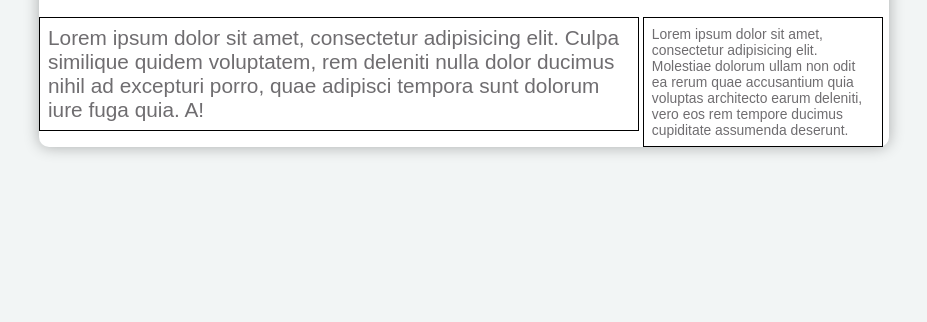
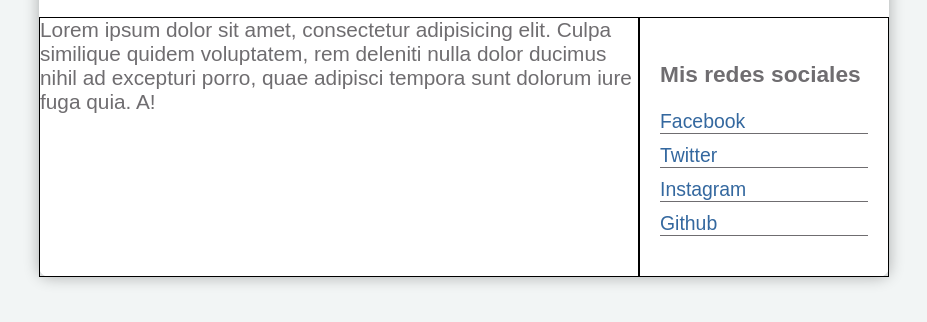
Before and after one commit to josuetec2003/ejemplo-portales-p12020, a plain HTML site: page index.html in a window 1280 px wide. Shown: the part 284-606 px from the top of the page, without its empty margins (176-1103 px from the left). Drawn offline with Linux system fonts and the light colour scheme.

Commit message:
Header finalizado y uso de Grid Layout

```diff
--- a/index.html
+++ b/index.html
@@ -5,6 +5,7 @@
 	<title>Document</title>
 	<link rel="stylesheet" href="static/css/estilos.css">
 	<link rel="stylesheet" href="https://fonts.googleapis.com/css?family=Lobster&display=swap">
+	<script src="https://kit.fontawesome.com/229c95ae12.js" crossorigin="anonymous"></script>
 </head>
 <body>
 	<!-- comentarios html -->
@@ -24,12 +25,20 @@
 			</nav>
 		</header>
 
-		<div id="contenido">
+		<div id="contenido" class="grid-container">
 			<section class="col">
 				Lorem ipsum dolor sit amet, consectetur adipisicing elit. Culpa similique quidem voluptatem, rem deleniti nulla dolor ducimus nihil ad excepturi porro, quae adipisci tempora sunt dolorum iure fuga quia. A!
 			</section>
+
 			<aside class="col">
-				Lorem ipsum dolor sit amet, consectetur adipisicing elit. Molestiae dolorum ullam non odit ea rerum quae accusantium quia voluptas architecto earum deleniti, vero eos rem tempore ducimus cupiditate assumenda deserunt.
+				<h3>Mis redes sociales</h3>
+
+				<ul id="redes">
+					<li><a target="_blank" href="https://facebook.com/josuetec2003">Facebook</a></li>
+					<li><a target="_blank" href="https://twitter.com/josuetec2003">Twitter</a></li>
+					<li><a target="_blank" href="https://instagram.com/josuetec2003">Instagram</a></li>
+					<li><a target="_blank" href="https://github.com/josuetec2003">Github</a></li>
+				</ul>
 			</aside>
 		</div>
 
--- a/static/css/estilos.css
+++ b/static/css/estilos.css
@@ -63,7 +63,39 @@ section {
 	width: 850px;
 }
 
-#contenido section {
+.col {
+	border:1px solid #000;
+}
+
+.grid-container {
+	display: grid;
+	grid-template-columns: 600px 250px;
+	margin-top: 20px;
+}
+
+.grid-container aside {
+	font-size: 1.4em;
+	padding: 20px;
+}
+
+#redes {
+	list-style: none;
+	padding: 0;
+}
+
+#redes li {
+	border-bottom: 1px solid #6F6D70;
+	margin-top: 10px;
+}
+
+#redes a {
+	color: #34689F;
+	text-decoration: none;
+}
+
+
+
+/*#contenido section {
 	width: 600px;
 }
 
@@ -78,4 +110,4 @@ section {
 	padding: 8px;
 	box-sizing: border-box;
 	vertical-align: top;
-}
+}*/
```
